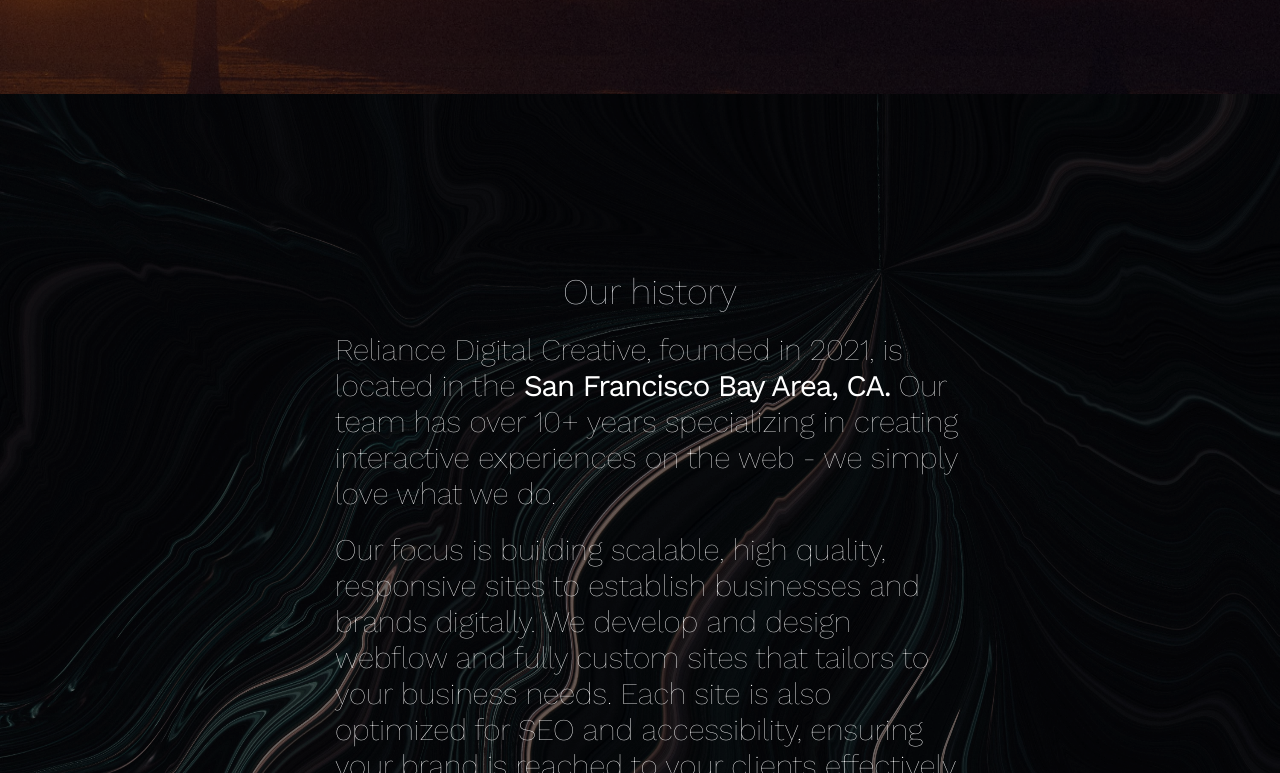
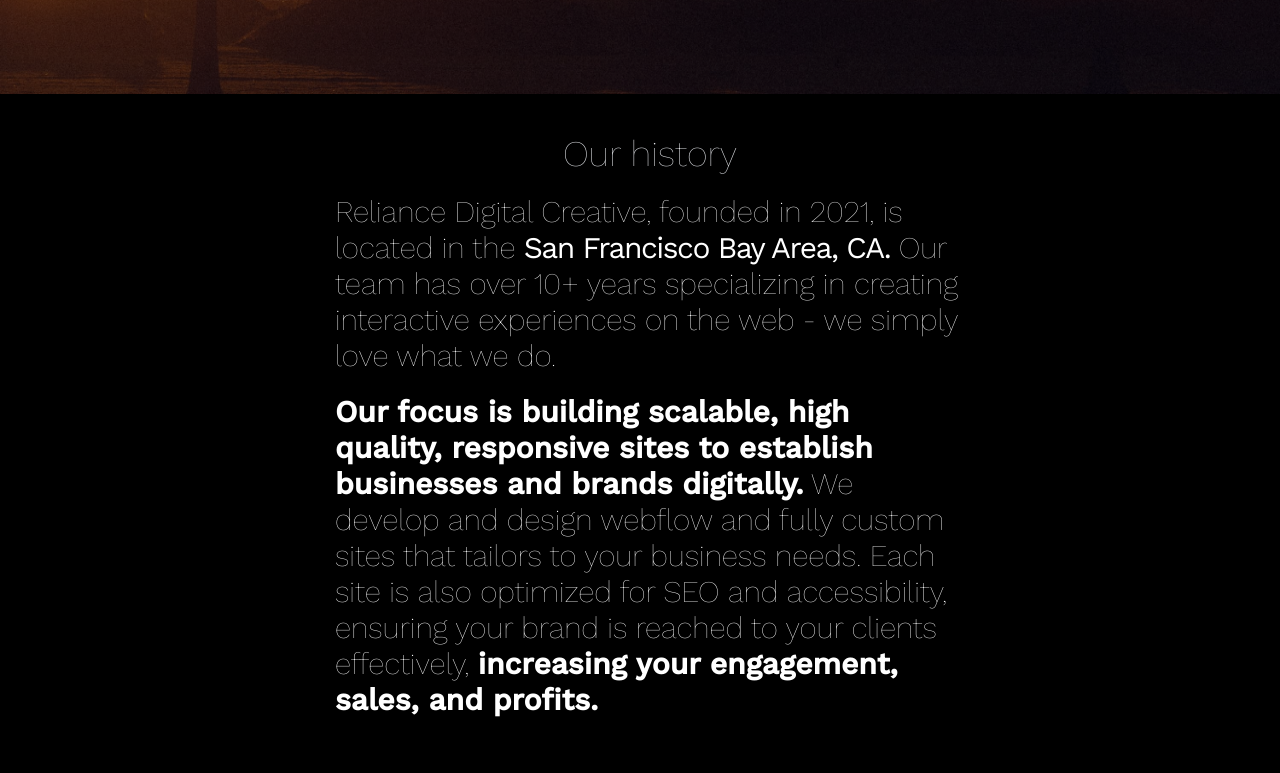
Before and after one commit to ywakili18/reliancecreative, a Next.js app: page /about in a window 1280 px wide. Shown: the part 867-1640 px from the top of the page. Built offline with nearby package versions, Linux system fonts and the light colour scheme.

Commit message:
about fix

```diff
--- a/pages/about.js
+++ b/pages/about.js
@@ -67,25 +67,14 @@
           </div>
         </motion.div>
         <motion.div
-          className="relative"
           initial={{ opacity: 0 }}
-          whileInView={{ opacity: 1, y: 0 }}
+          whileInView={{ opacity: 1 }}
           transition={{ duration: 0.5 }}
         >
-          <Image
-            src="/modern.jpg"
-            alt="gray abstract shapes"
-            layout="responsive"
-            height={900}
-            width={1200}
-            priority
-            className="brightness-50"
-          />
-
-          <div className="centered flex md:flex-row flex-col justify-evenly md:gap-20 lg:gap-80 w-full">
+          <div className="flex md:flex-row flex-col justify-evenly md:gap-20 lg:gap-80 w-full">
             <aside className="text-left lg:text-left lg:ml-5">
-              <div className="flex flex-col text-white">
-                <p className="font-thin text-gray-200 mt-10 text-center text-base lg:text-4xl">
+              <div className="flex flex-col text-white items-center">
+                <p className="font-thin text-gray-200 mt-10  text-base lg:text-4xl">
                   Our history
                 </p>
                 <div className="text-xs sm:text-xl lg:text-3xl w-3/4 sm:w-1/2 m-auto flex flex-col gap-5 font-thin ">
@@ -101,13 +90,17 @@
                     do.
                   </p>
                   <p>
-                    Our focus is building scalable, high quality, responsive
-                    sites to establish businesses and brands digitally. We
-                    develop and design webflow and fully custom sites that
+                    <span className="font-bold">
+                      Our focus is building scalable, high quality, responsive
+                      sites to establish businesses and brands digitally.
+                    </span>{' '}
+                    We develop and design webflow and fully custom sites that
                     tailors to your business needs. Each site is also optimized
                     for SEO and accessibility, ensuring your brand is reached to
-                    your clients effectively, increasing your engagement, sales,
-                    and profits.
+                    your clients effectively,{' '}
+                    <span className="font-bold">
+                      increasing your engagement, sales, and profits.
+                    </span>
                   </p>
                 </div>
               </div>
```
